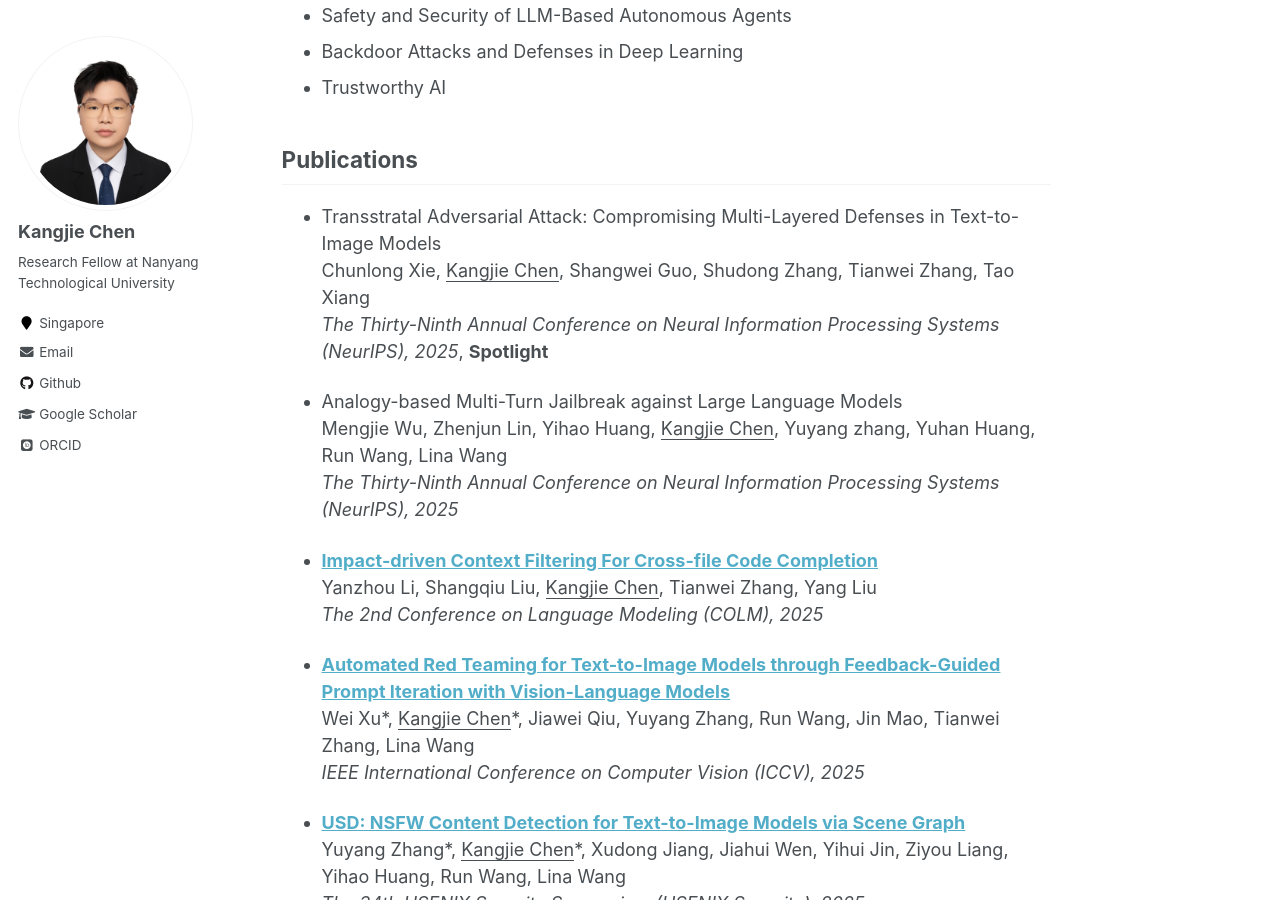
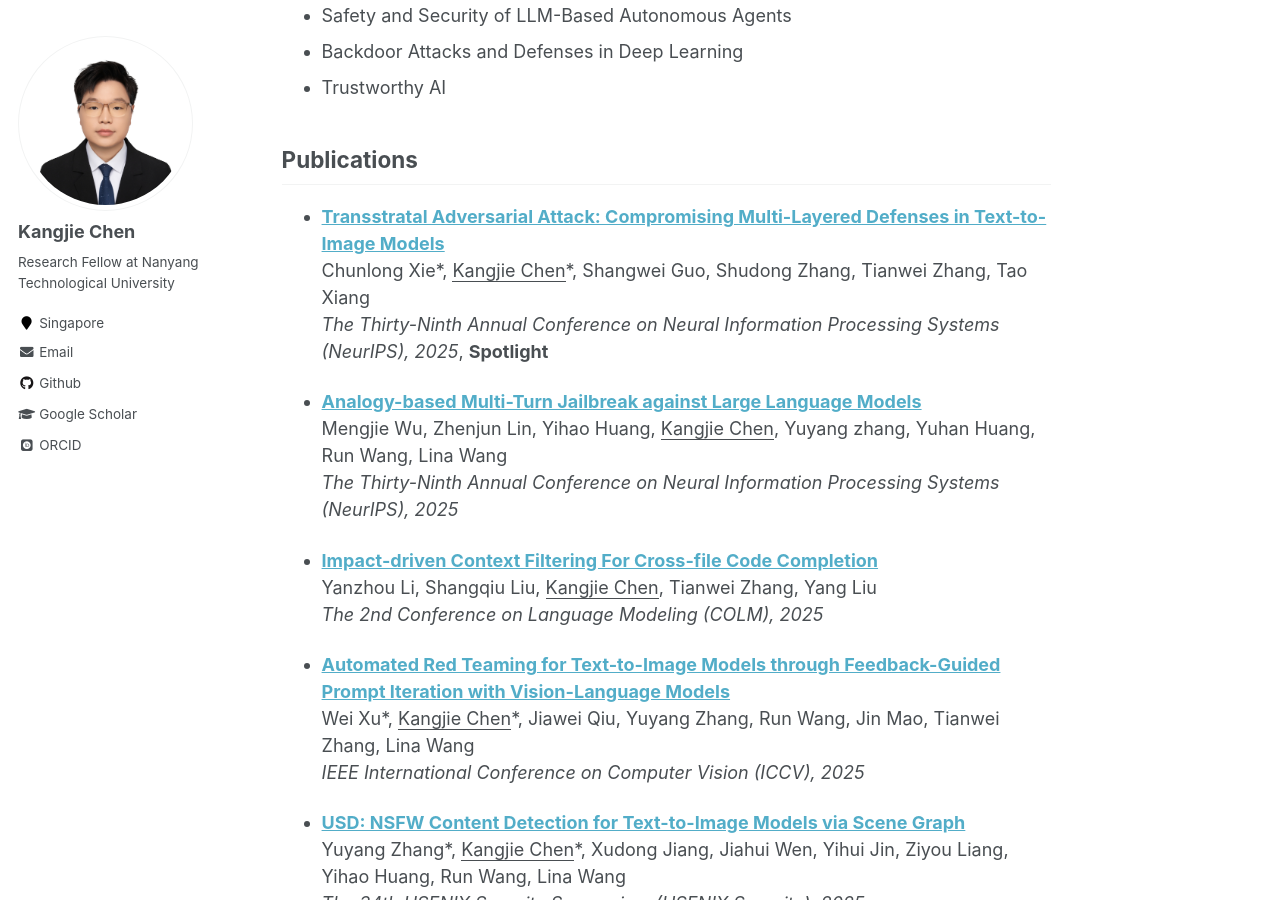
Before and after one commit to kangjie-chen/kangjie-chen.github.io, a Jekyll site: the page built from _pages/about.md, in a window 1280 px wide and 900 px high, scrolled down 467 px. Built offline with Jekyll 4.4.1, drawn with Linux system fonts in a browser that asks for light colours; some web fonts are replaced; part of the change alters nothing that is shown.

```diff
--- a/_pages/about.md
+++ b/_pages/about.md
@@ -23,13 +23,13 @@ I am currently a Research Fellow at [Digital Trust Centre](https://www.ntu.edu.s
 ## Publications
 
 
-- Transstratal Adversarial Attack: Compromising Multi-Layered Defenses in Text-to-Image Models
+- **[Transstratal Adversarial Attack: Compromising Multi-Layered Defenses in Text-to-Image Models](https://openreview.net/pdf?id=JIpKkzSqly)**
   <br/>
-  Chunlong Xie, <u>Kangjie Chen</u>, Shangwei Guo, Shudong Zhang, Tianwei Zhang, Tao Xiang
+  Chunlong Xie\*, <u>Kangjie Chen</u>\*, Shangwei Guo, Shudong Zhang, Tianwei Zhang, Tao Xiang
   <br/>
   *The Thirty-Ninth Annual Conference on Neural Information Processing Systems (NeurIPS), 2025*, **Spotlight**
 
-- Analogy-based Multi-Turn Jailbreak against Large Language Models
+- **[Analogy-based Multi-Turn Jailbreak against Large Language Models](https://openreview.net/pdf/90ec84387b8d7282640d625e2d28faef32f89000.pdf)**
   <br/>
   Mengjie Wu, Zhenjun Lin, Yihao Huang, <u>Kangjie Chen</u>, Yuyang zhang, Yuhan Huang, Run Wang, Lina Wang
   <br/>
```
